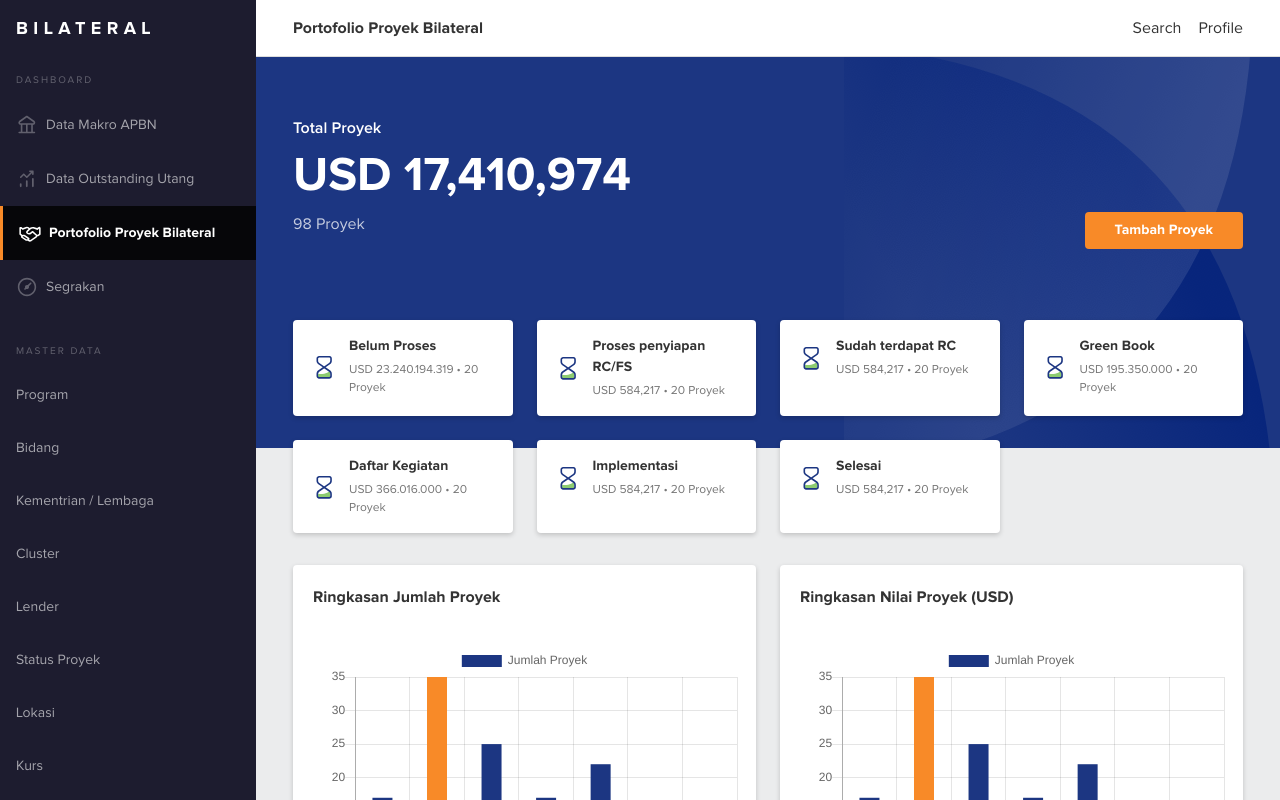
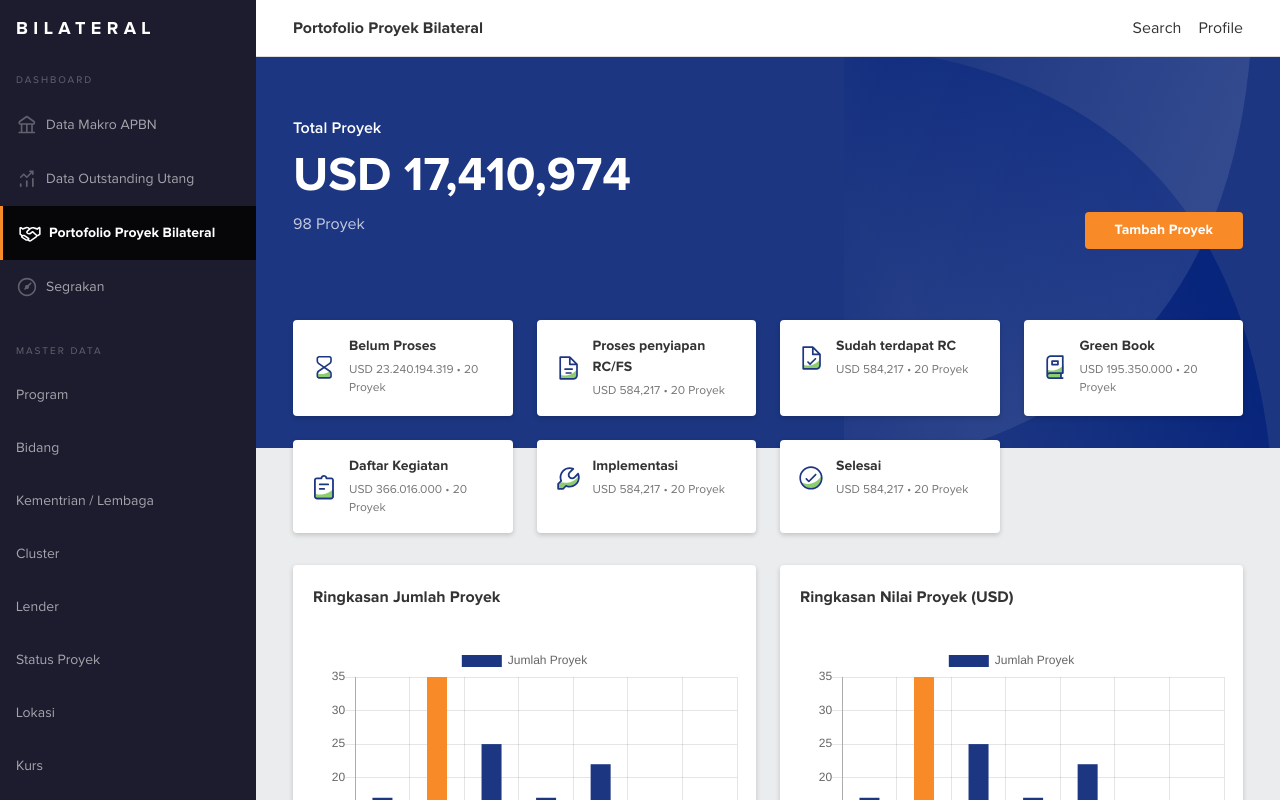
Before and after one commit to zizc0de/bilateral-dashboard-ui, a website: page pages/index.html in a window 1280 px wide. Shown: the top 800 px of the page. Drawn offline with nearby package versions, Linux system fonts and the light colour scheme.

Commit message:
feat: modify icon feature on index page

```diff
--- a/pages/index.html
+++ b/pages/index.html
@@ -145,7 +145,7 @@
                                     <div class="card-body">
                                         <div class="flex items-center">
                                             <div class="w-10">
-                                                <img src="./../assets/icons/ic-wait.svg" />
+                                                <img src="./../assets/icons/ic-paper.svg" />
                                             </div>
                                             <div class="flex-1">
                                                 <p class="font-proxima-bold text-sm mb-1">Proses penyiapan RC/FS</p>
@@ -160,7 +160,7 @@
                                     <div class="card-body">
                                         <div class="flex items-center">
                                             <div class="w-10">
-                                                <img src="./../assets/icons/ic-wait.svg" />
+                                                <img src="./../assets/icons/ic-paper-check.svg" />
                                             </div>
                                             <div class="flex-1">
                                                 <p class="font-proxima-bold text-sm mb-1">Sudah terdapat RC</p>
@@ -175,7 +175,7 @@
                                     <div class="card-body">
                                         <div class="flex items-center">
                                             <div class="w-10">
-                                                <img src="./../assets/icons/ic-wait.svg" />
+                                                <img src="./../assets/icons/ic-book.svg" />
                                             </div>
                                             <div class="flex-1">
                                                 <p class="font-proxima-bold text-sm mb-1">Green Book</p>
@@ -190,7 +190,7 @@
                                     <div class="card-body">
                                         <div class="flex items-center">
                                             <div class="w-10">
-                                                <img src="./../assets/icons/ic-wait.svg" />
+                                                <img src="./../assets/icons/ic-notes.svg" />
                                             </div>
                                             <div class="flex-1">
                                                 <p class="font-proxima-bold text-sm mb-1">Daftar Kegiatan</p>
@@ -205,7 +205,7 @@
                                     <div class="card-body">
                                         <div class="flex items-center">
                                             <div class="w-10">
-                                                <img src="./../assets/icons/ic-wait.svg" />
+                                                <img src="./../assets/icons/ic-wrench.svg" />
                                             </div>
                                             <div class="flex-1">
                                                 <p class="font-proxima-bold text-sm mb-1">Implementasi</p>
@@ -220,7 +220,7 @@
                                     <div class="card-body">
                                         <div class="flex items-center">
                                             <div class="w-10">
-                                                <img src="./../assets/icons/ic-wait.svg" />
+                                                <img src="./../assets/icons/ic-check.svg" />
                                             </div>
                                             <div class="flex-1">
                                                 <p class="font-proxima-bold text-sm mb-1">Selesai</p>
```
Also changed, not shown: assets/icons/ic-book.svg (added), assets/icons/ic-check.svg (added), assets/icons/ic-notes.svg (added), assets/icons/ic-paper-check.svg (added), assets/icons/ic-paper.svg (added), assets/icons/ic-wrench.svg (added).
